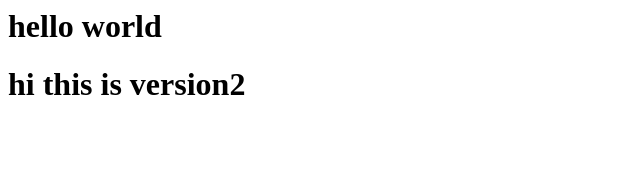
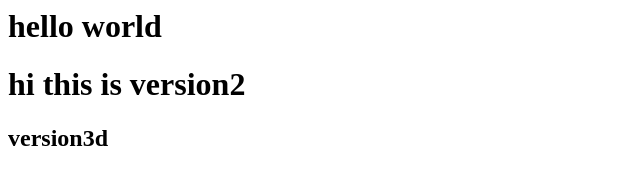
Before and after one commit to surendra-2806/feature, a plain HTML site: page index.html in a window 1280 px wide. Shown: the whole page, without its empty margins (0-640 px from the left). Drawn offline with Linux system fonts and the light colour scheme.

Commit message:
version3

```diff
--- a/index.html
+++ b/index.html
@@ -1,2 +1,4 @@
 <h1>hello world</h1>
 <h1>hi this is version2</h1>
+<h2>version3d
+</h2>
```
